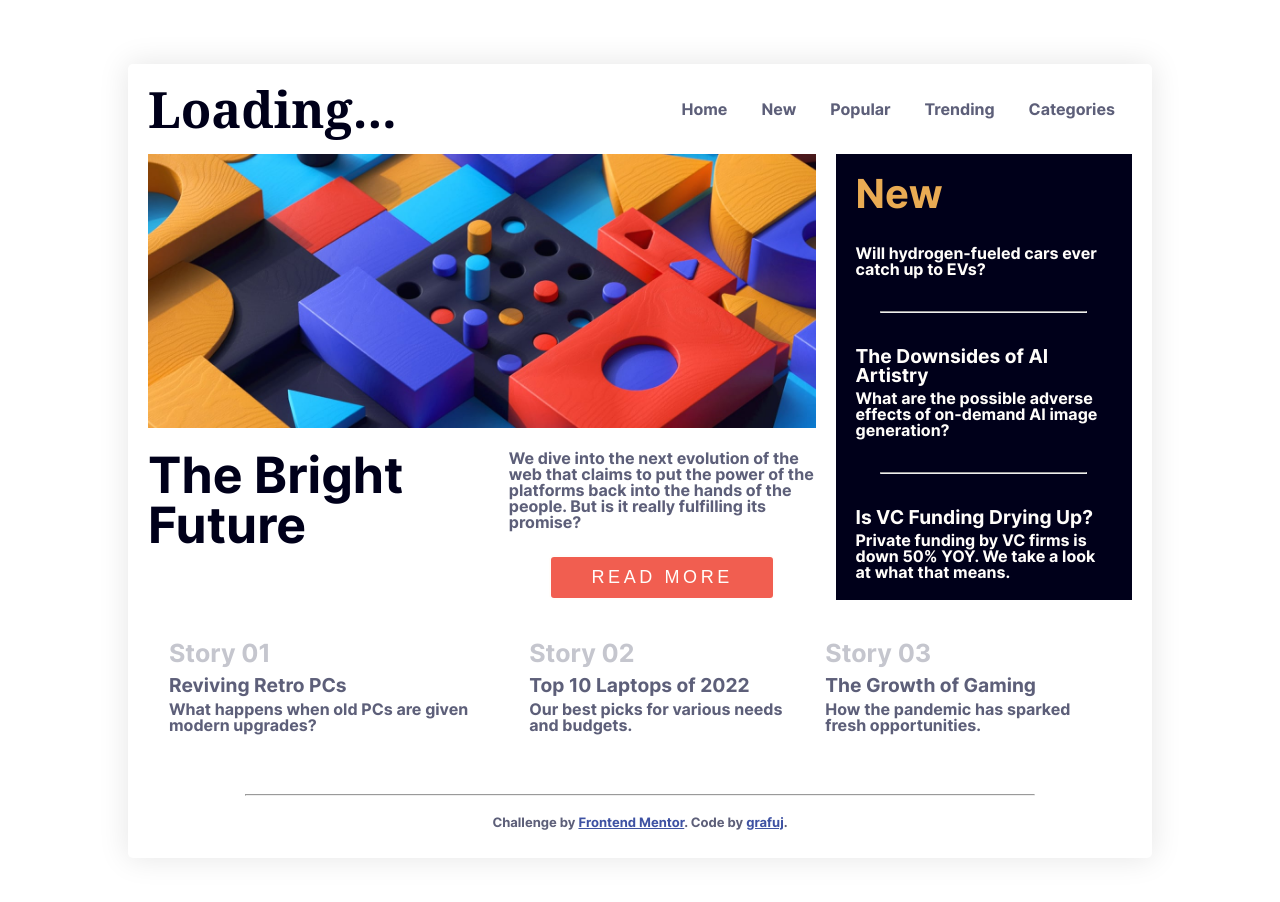
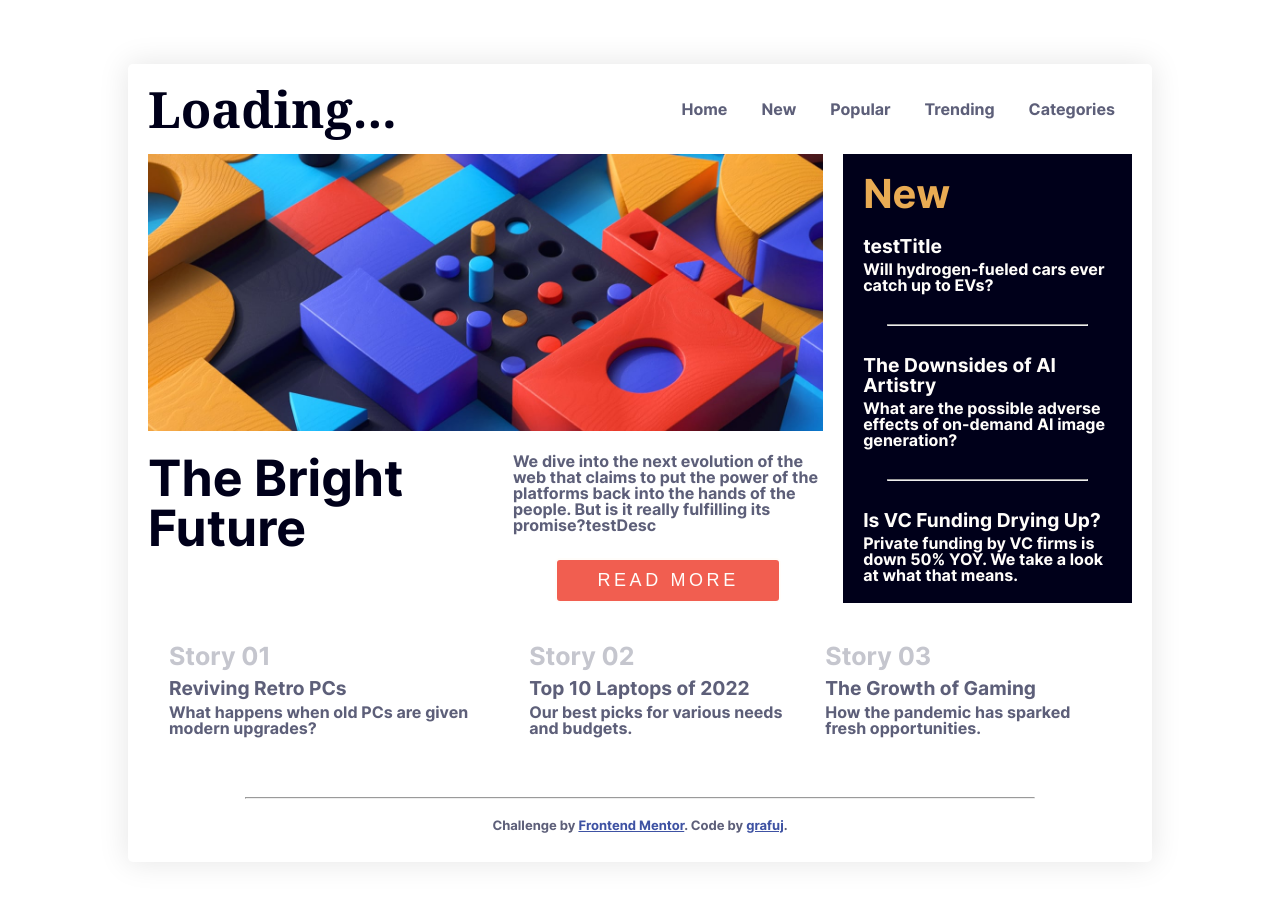
Before and after one commit to grafuj/local-news-GPT-react, a React (Vite) app: page /News in a window 1280 px wide. Shown: the top 902 px of the page. Built offline with nearby package versions, Linux system fonts and the light colour scheme.

Commit message:
setState worked and passed information. Just need to fix api

```diff
--- a/src/Context/NewsContext.jsx
+++ b/src/Context/NewsContext.jsx
@@ -4,7 +4,7 @@ const NewsContext = createContext();
 
 export function NewsProvider({ children }) {
   const [cityInput, setCityInput] = useState("");
-  const [result, setResult] = useState();
+  const [result, setResult] = useState([{title: "testTitle", description: "testDesc"}]);
 
   return (
     <NewsContext.Provider value={{ cityInput, setCityInput, result, setResult }}>
--- a/src/Lobby.jsx
+++ b/src/Lobby.jsx
@@ -12,6 +12,7 @@ export const Lobby = () => {
   const onSubmit = async(event) => {
     event.preventDefault();
     try {
+      /*
       const response = await fetch("/api/generateCity", {
         method: "POST",
         headers: {
@@ -19,16 +20,48 @@ export const Lobby = () => {
         },
         body: JSON.stringify({ city: cityInput }),
       });
-
+      console.log("line 22 response:", response)
       const data = await response.json();
       if (response.status !== 200) {
         throw data.error || new Error(`Request failed with status ${response.status}`);
       }
       console.log("data26:", data); //data is there
       console.log("parsed data27:", responseParser(data.result)); //data is correctly parsed
-      setResult(responseParser(data.result)); // this line doesn't work
+      */
+      // setResult(responseParser(data.result)); // this line doesn't work
 
-      console.log("result30:", result);
+      setResult([
+        {
+          title: 'Paris Fashion Week Unveils Latest Trends',
+          description: 'Get ready to be mesmerized by the world of fashion as Paris Fashion Week showcases the latest haute couture creations.'
+        },
+        {
+          title: 'New Art Exhibition at the Louvre',
+          description: 'Explore the artistic wonders of the Louvre Museum with a new and captivating exhibition that brings history to life.'
+        },
+        {
+          title: 'Parisian Cuisine at Its Finest',
+          description: 'Savor the exquisite flavors of Paris with the opening of a Michelin-starred restaurant that promises a gastronomic journey.'
+        },
+        {
+          title: 'Celebrating Bastille Day in Style',
+          description: 'Join the festive atmosphere as Parisians celebrate Bastille Day with fireworks, parades, and cultural events.'
+        },
+        {
+          title: 'Seine River Cruises',
+          description: "A Romantic Escape: Experience the romance of Paris by embarking on a scenic cruise along the Seine River, taking in the city's enchanting skyline."
+        },
+        {
+          title: 'Parisian Arts and Culture',
+          description: "Immerse yourself in Paris's rich cultural scene, from world-class art galleries to captivating theatrical performances."
+        },
+        {
+          title: 'Exploring Montmartre',
+          description: 'The Bohemian Heart of Paris: Take a stroll through Montmartre, the charming and artistic neighborhood known for its vibrant history and picturesque streets.'
+        }
+      ]);
+
+      // console.log("result30:", result);
 
       setTimeout(() => {  //this is an attempt at delaying setResult so that it eventually gets set or to find out if a later console.log is different
         // setResult(responseParser(data.result));
@@ -56,9 +89,9 @@ export const Lobby = () => {
           value={cityInput}
           onChange={(e) => setCityInput(e.target.value)}
         />
-        <Link to="/News">
+        {/* <Link to="/News"> */}
         <button type="submit">Generate</button>
-        </Link>
+        {/* </Link> */}
       </form>
       {/* <div className={styles.result}>lobby 51{result && result[0].title}</div> */}
       {/* <div className={styles.result}>{result && result[0].descriptions}</div> */}
--- a/src/LocalNewsPage.jsx
+++ b/src/LocalNewsPage.jsx
@@ -3,8 +3,9 @@ import React from "react";
 import { useNewsContext } from "./Context/NewsContext";
 
 export const LocalNewsPage = () => {
-  const { LNPCityInput, LNPResult } = useNewsContext;
-  console.log("7 LocalNewsPage: city, res", LNPCityInput, LNPResult);
+  const { cityInput, result } = useNewsContext();
+  // const { cityInput, setCityInput, result, setResult } = useNewsContext();
+  console.log("7 LocalNewsPage: city, res", cityInput, result);
 
   return (
     <>
@@ -12,8 +13,8 @@ export const LocalNewsPage = () => {
         <div className={"parent-div"}>
           <div className={"nav"}>
             <div className={"title"}>
-              {LNPCityInput ? (
-                { LNPCityInput }
+              {cityInput ? (
+                <a>{cityInput}</a>
               ) : (
                 <a>Loading...</a>
               )}
@@ -44,7 +45,7 @@ export const LocalNewsPage = () => {
                     We dive into the next evolution of the web that claims
                     to put the power of the platforms back into the hands
                     of the people. But is it really fulfilling its promise?
-                    {LNPCityInput && LNPCityInput[0].description}
+                    {result && result[0].description}
                   </div>
 
                   <button className={"read-more-button"}>READ MORE</button>
@@ -57,7 +58,7 @@ export const LocalNewsPage = () => {
 
               <div className={"new-item"}>
                 <h3 className={"bold-titles"}>
-                  {LNPCityInput && LNPCityInput[0].title}
+                  {result && result[0].title}
                 </h3>
                 <p> Will hydrogen-fueled cars ever catch up to EVs? </p>
               </div>
--- a/src/api/generateCity.js
+++ b/src/api/generateCity.js
@@ -34,8 +34,8 @@ export default async function(req, res) {
       max_tokens: 15,
     });
 
+    console.log("completion:", completion);
     res.status(200).json({ result: completion.data.choices[0].text });
-    // console.log("completion:", completion);
   } catch (error) {
     if (error.response) {
       console.error(error.response.status, error.response.data);
```
